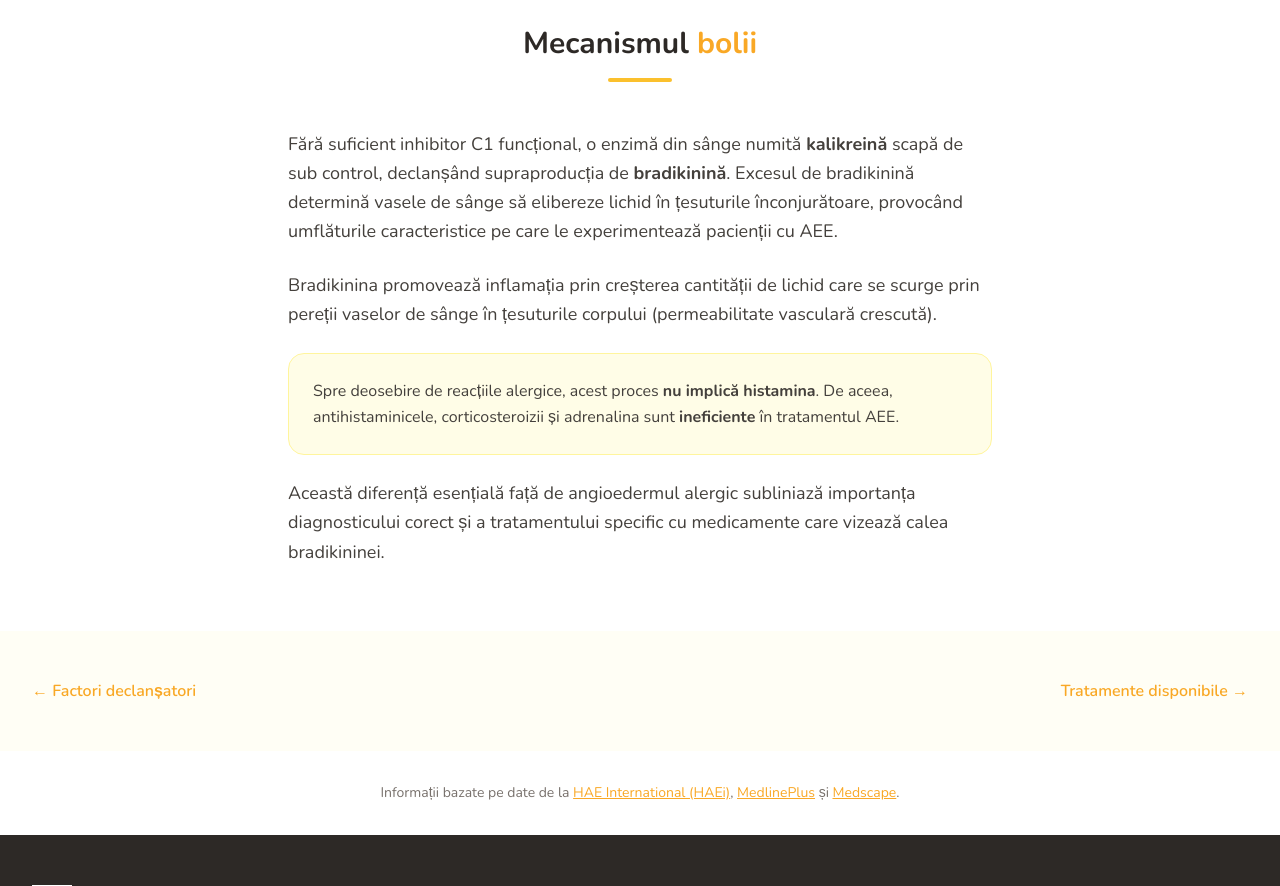
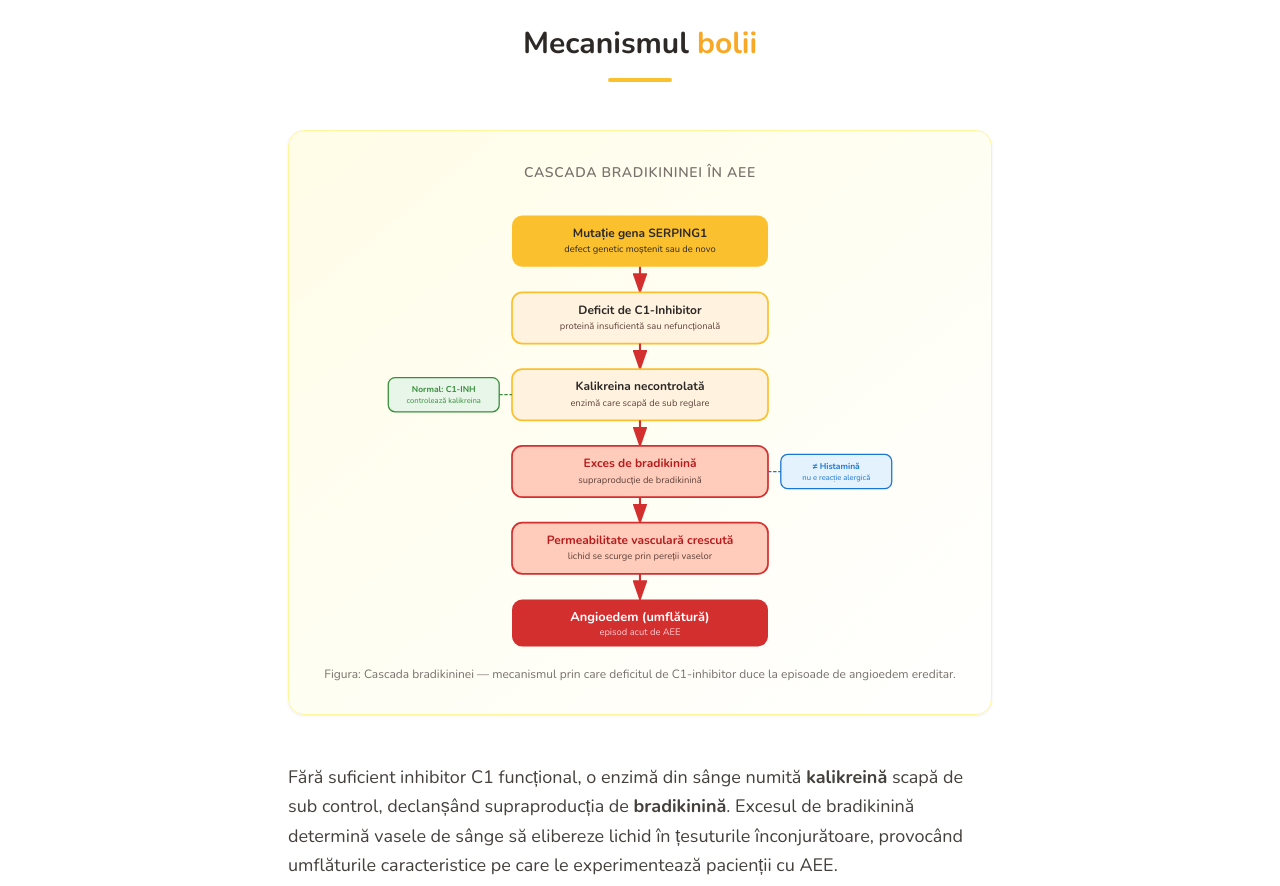
Before and after one commit to monalisabaltatescu87-pixel/asociatiahaero, a React (Create React App) app: page /asociatiahaero/ce-cauzeaza-aee in a window 1280 px wide. Shown: the part 1340-2226 px from the top of the page. Built offline with nearby package versions, Linux system fonts and the light colour scheme.

Commit message:
Add disease mechanism diagram to HAE causes page (#15)

```diff
--- a/src/pages/HAECauses.tsx
+++ b/src/pages/HAECauses.tsx
@@ -109,6 +109,82 @@ const HAECauses: React.FC = () => {
             </h2>
             <div className="w-16 h-1 bg-haero-yellow rounded-full mx-auto"></div>
           </div>
+
+          {/* Disease Mechanism Diagram */}
+          <div className="mb-12 bg-gradient-to-br from-haero-yellow-50 to-white rounded-2xl p-6 sm:p-8 border border-haero-yellow-200 shadow-raised">
+            <h3 className="text-center text-sm font-semibold text-haero-gray-500 uppercase tracking-wider mb-6">
+              Cascada bradikininei în AEE
+            </h3>
+            <svg viewBox="0 0 600 520" className="w-full max-w-lg mx-auto" aria-label="Diagrama mecanismului bolii AEE: cascada bradikininei">
+              {/* Step 1: Gene mutation */}
+              <rect x="150" y="10" width="300" height="60" rx="12" fill="#FBC02D" />
+              <text x="300" y="35" textAnchor="middle" fontWeight="bold" fontSize="14" fill="#2D2926">Mutație gena SERPING1</text>
+              <text x="300" y="53" textAnchor="middle" fontSize="11" fill="#2D2926">defect genetic moștenit sau de novo</text>
+
+              {/* Arrow 1 */}
+              <line x1="300" y1="70" x2="300" y2="100" stroke="#D32F2F" strokeWidth="2.5" markerEnd="url(#arrowRed)" />
+
+              {/* Step 2: C1-INH deficiency */}
+              <rect x="150" y="100" width="300" height="60" rx="12" fill="#FFF3E0" stroke="#FBC02D" strokeWidth="2" />
+              <text x="300" y="125" textAnchor="middle" fontWeight="bold" fontSize="14" fill="#2D2926">Deficit de C1-Inhibitor</text>
+              <text x="300" y="143" textAnchor="middle" fontSize="11" fill="#5D4037">proteină insuficientă sau nefuncțională</text>
+
+              {/* Arrow 2 */}
+              <line x1="300" y1="160" x2="300" y2="190" stroke="#D32F2F" strokeWidth="2.5" markerEnd="url(#arrowRed)" />
+
+              {/* Step 3: Kallikrein uncontrolled */}
+              <rect x="150" y="190" width="300" height="60" rx="12" fill="#FFF3E0" stroke="#FBC02D" strokeWidth="2" />
+              <text x="300" y="215" textAnchor="middle" fontWeight="bold" fontSize="14" fill="#2D2926">Kalikreina necontrolată</text>
+              <text x="300" y="233" textAnchor="middle" fontSize="11" fill="#5D4037">enzimă care scapă de sub reglare</text>
+
+              {/* Arrow 3 */}
+              <line x1="300" y1="250" x2="300" y2="280" stroke="#D32F2F" strokeWidth="2.5" markerEnd="url(#arrowRed)" />
+
+              {/* Step 4: Bradykinin overproduction */}
+              <rect x="150" y="280" width="300" height="60" rx="12" fill="#FFCCBC" stroke="#D32F2F" strokeWidth="2" />
+              <text x="300" y="305" textAnchor="middle" fontWeight="bold" fontSize="14" fill="#B71C1C">Exces de bradikinină</text>
+              <text x="300" y="323" textAnchor="middle" fontSize="11" fill="#5D4037">supraproducție de bradikinină</text>
+
+              {/* Arrow 4 */}
+              <line x1="300" y1="340" x2="300" y2="370" stroke="#D32F2F" strokeWidth="2.5" markerEnd="url(#arrowRed)" />
+
+              {/* Step 5: Vascular permeability */}
+              <rect x="150" y="370" width="300" height="60" rx="12" fill="#FFCCBC" stroke="#D32F2F" strokeWidth="2" />
+              <text x="300" y="395" textAnchor="middle" fontWeight="bold" fontSize="14" fill="#B71C1C">Permeabilitate vasculară crescută</text>
+              <text x="300" y="413" textAnchor="middle" fontSize="11" fill="#5D4037">lichid se scurge prin pereții vaselor</text>
+
+              {/* Arrow 5 */}
+              <line x1="300" y1="430" x2="300" y2="460" stroke="#D32F2F" strokeWidth="2.5" markerEnd="url(#arrowRed)" />
+
+              {/* Step 6: Angioedema */}
+              <rect x="150" y="460" width="300" height="55" rx="12" fill="#D32F2F" />
+              <text x="300" y="485" textAnchor="middle" fontWeight="bold" fontSize="15" fill="#FFFFFF">Angioedem (umflătură)</text>
+              <text x="300" y="502" textAnchor="middle" fontSize="11" fill="#FFCDD2">episod acut de AEE</text>
+
+              {/* Side annotation: NOT histamine */}
+              <rect x="465" y="290" width="130" height="40" rx="8" fill="#E3F2FD" stroke="#1976D2" strokeWidth="1.5" />
+              <text x="530" y="307" textAnchor="middle" fontWeight="bold" fontSize="10" fill="#1976D2">≠ Histamină</text>
+              <text x="530" y="320" textAnchor="middle" fontSize="9" fill="#1976D2">nu e reacție alergică</text>
+              <line x1="450" y1="310" x2="465" y2="310" stroke="#1976D2" strokeWidth="1.5" strokeDasharray="4 2" />
+
+              {/* Side annotation: Normal regulation */}
+              <rect x="5" y="200" width="130" height="40" rx="8" fill="#E8F5E9" stroke="#388E3C" strokeWidth="1.5" />
+              <text x="70" y="217" textAnchor="middle" fontWeight="bold" fontSize="10" fill="#388E3C">Normal: C1-INH</text>
+              <text x="70" y="230" textAnchor="middle" fontSize="9" fill="#388E3C">controlează kalikreina</text>
+              <line x1="135" y1="220" x2="150" y2="220" stroke="#388E3C" strokeWidth="1.5" strokeDasharray="4 2" />
+
+              {/* Arrow marker definition */}
+              <defs>
+                <marker id="arrowRed" markerWidth="10" markerHeight="7" refX="9" refY="3.5" orient="auto">
+                  <polygon points="0 0, 10 3.5, 0 7" fill="#D32F2F" />
+                </marker>
+              </defs>
+            </svg>
+            <p className="text-center text-xs text-haero-gray-500 mt-4">
+              Figura: Cascada bradikininei — mecanismul prin care deficitul de C1-inhibitor duce la episoade de angioedem ereditar.
+            </p>
+          </div>
+
           <p className="text-haero-gray-700 text-lg mb-6 leading-relaxed">
             Fără suficient inhibitor C1 funcțional, o enzimă din sânge numită
             <strong> kalikreină</strong> scapă de sub control, declanșând supraproducția
```
